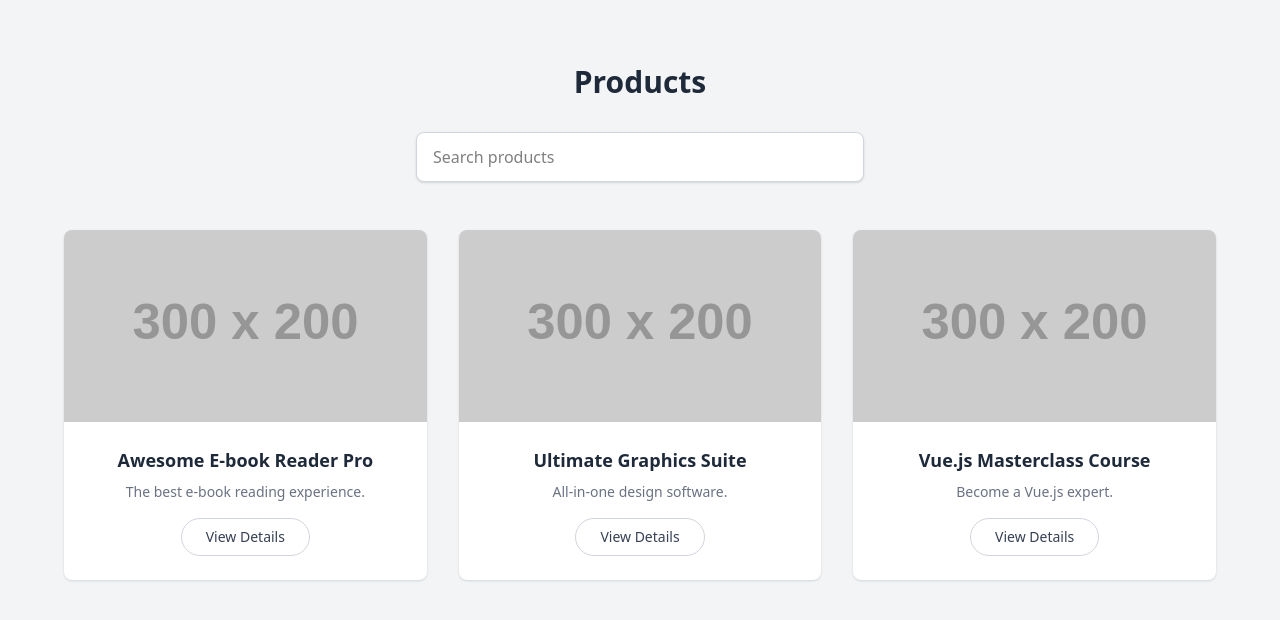
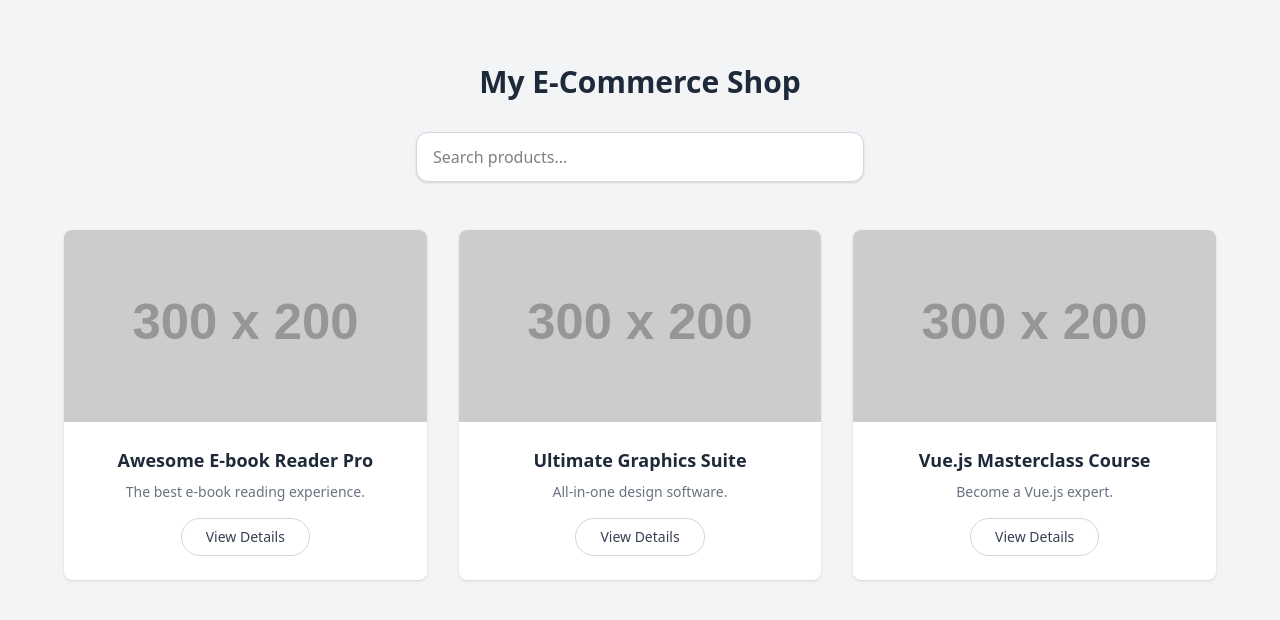
Before and after one commit to ariellunen/my-ecommerce-app, a React (Vite) app: page / in a window 1280 px wide. Shown: the top 620 px of the page. Built offline with nearby package versions, Linux system fonts and the light colour scheme.

Commit message:
search bar UI rounded

```diff
--- a/src/pages/productList.tsx
+++ b/src/pages/productList.tsx
@@ -6,25 +6,28 @@
 export default function ProductsList() {
   const [search, setSearch] = useState("");
 
-  const filtered = products.filter((p: Product) =>
-    p.name.toLowerCase().includes(search.toLowerCase())
+  const query = search.toLowerCase().trim();
+
+  const filtered = products.filter(
+    (p: Product) =>
+      p.name.toLowerCase().includes(query) ||
+      p.shortDescription.toLowerCase().includes(query)
   );
 
   return (
     <section className="min-h-screen bg-gray-100 py-16 px-4">
       <div className="max-w-6xl mx-auto">
         <h1 className="text-3xl font-bold mb-8 text-gray-800 text-center">
-          Products
+          My E-Commerce Shop
         </h1>
 
         <div className="max-w-md mx-auto mb-12">
           <input
             type="text"
-            placeholder="Search products"
+            placeholder="Search products..."
             value={search}
             onChange={(e) => setSearch(e.target.value)}
-            className="w-full px-4 py-3 rounded-lg border border-gray-300 shadow-sm
-                     focus:ring-2 focus:ring-blue-500 focus:outline-none bg-white"
+            className="w-full px-4 py-3 rounded-xl border border-gray-300 shadow-sm focus:ring-2 focus:ring-blue-500 focus:border-blue-500 transition bg-white"
           />
         </div>
 
@@ -33,6 +36,12 @@
             <ProductCard key={p.id} product={p} />
           ))}
         </div>
+
+        {filtered.length === 0 && (
+          <p className="text-center text-gray-500 text-lg mt-10">
+            No products found.
+          </p>
+        )}
       </div>
     </section>
   );
```
